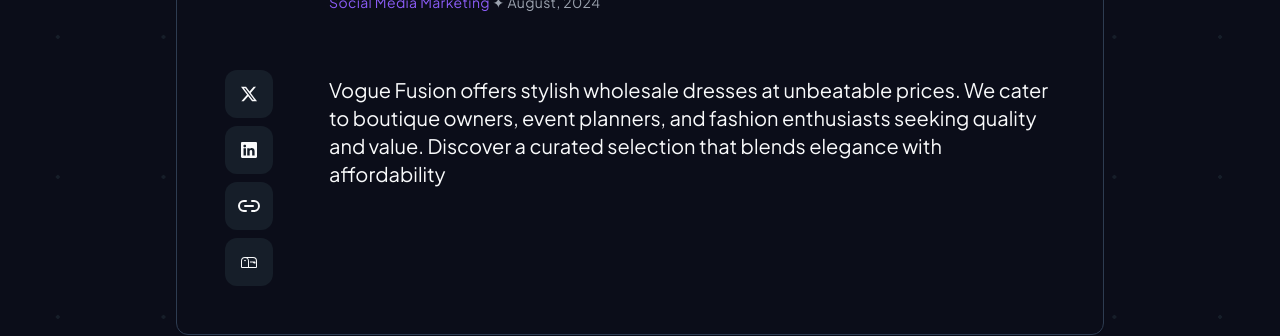
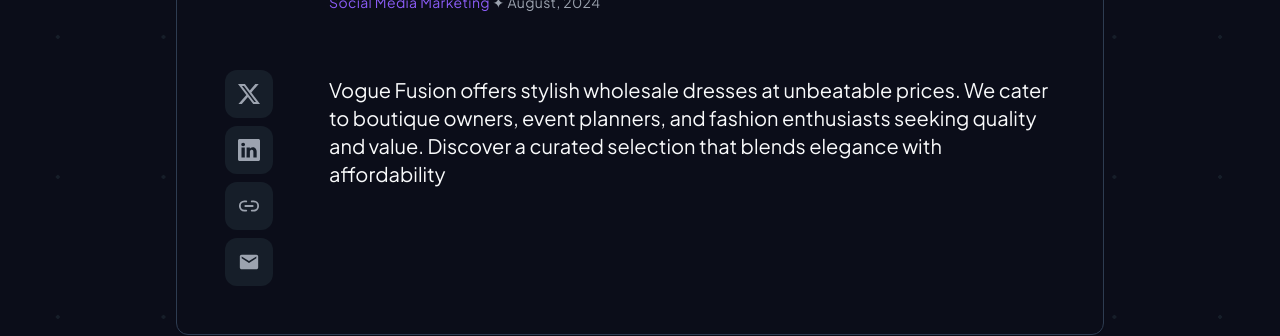
Before and after one commit to itzTedx/portfolio-melwin, a Next.js app: page /projects/app-good-food-social-media in a window 1280 px wide. Shown: the part 823-1159 px from the top of the page. Built offline with nearby package versions, Linux system fonts and the light colour scheme.

Commit message:
Added Functionality: Share icns

```diff
--- a/src/app/projects/_components/project.tsx
+++ b/src/app/projects/_components/project.tsx
@@ -1,7 +1,8 @@
+import { headers } from "next/headers";
+import Image from "next/image";
+
 import { Card, CardContent, CardDescription } from "@/components/ui/card";
-import { Link2, Mail } from "lucide-react";
-import Image from "next/image";
-import { BsLinkedin, BsMailbox, BsTwitterX } from "react-icons/bs";
+import ShareIcons from "./share-icons";
 
 interface ProjectsCardProps {
   project: {
@@ -25,6 +26,9 @@ export default function Project({ project }: ProjectsCardProps) {
 
   const formattedDate = `${month}, ${year}`;
 
+  const headersList = headers();
+  const referer = headersList.get("referer");
+
   return (
     <Card className="group overflow-hidden" key={project.id}>
       <CardContent>
@@ -36,25 +40,13 @@ export default function Project({ project }: ProjectsCardProps) {
             className="object-cover"
           />
         </div>
+
         <div className="flex gap-4 p-4 md:gap-14 md:p-12">
           <aside>
             <div className="mt-1.5 flex size-12 items-center justify-center rounded-md bg-muted font-bricolage text-2xl font-black text-accent">
               V
             </div>
-            <div className="mt-20 hidden flex-col gap-2 sm:flex">
-              <div className="group flex h-10 w-10 items-center justify-center rounded-lg bg-muted p-2 transition-colors duration-300 hover:border sm:h-12 sm:w-12">
-                <BsTwitterX />
-              </div>
-              <div className="group flex h-10 w-10 items-center justify-center rounded-lg bg-muted p-2 transition-colors duration-300 hover:border sm:h-12 sm:w-12">
-                <BsLinkedin />
-              </div>
-              <div className="group flex h-10 w-10 items-center justify-center rounded-lg bg-muted p-2 transition-colors duration-300 hover:border sm:h-12 sm:w-12">
-                <Link2 />
-              </div>
-              <div className="group flex h-10 w-10 items-center justify-center rounded-lg bg-muted p-2 transition-colors duration-300 hover:border sm:h-12 sm:w-12">
-                <BsMailbox />
-              </div>
-            </div>
+            <ShareIcons referer={referer as string} />
           </aside>
           <article className="">
             <h1 className="mb-4 font-bricolage text-3xl font-semibold leading-none tracking-tight md:text-4xl">
--- /dev/null
+++ b/src/app/projects/_components/share-icons.tsx
@@ -0,0 +1,59 @@
+"use client";
+
+import { Link2 } from "lucide-react";
+import Link from "next/link";
+import { useState } from "react";
+import { BsLinkedin, BsTwitterX } from "react-icons/bs";
+import { MdMail } from "react-icons/md";
+
+export default function ShareIcons({ referer }: { referer: string }) {
+  const [showCopiedPopup, setShowCopiedPopup] = useState(false);
+  const handleCopyClick = async () => {
+    try {
+      await navigator.clipboard.writeText(referer);
+      setShowCopiedPopup(true);
+      setTimeout(() => {
+        setShowCopiedPopup(false);
+      }, 1000);
+    } catch (err) {
+      console.error("Failed to copy: ", err);
+    }
+  };
+
+  return (
+    <div className="mt-20 hidden flex-col gap-2 text-muted-foreground sm:flex">
+      <Link
+        href="/"
+        className="group flex h-10 w-10 items-center justify-center rounded-lg bg-muted transition-colors duration-300 hover:border sm:h-12 sm:w-12"
+      >
+        <BsTwitterX className="size-[22px]" />
+      </Link>
+      <Link
+        href="/"
+        className="group flex h-10 w-10 items-center justify-center rounded-lg bg-muted transition-colors duration-300 hover:border sm:h-12 sm:w-12"
+      >
+        <BsLinkedin className="size-[22px]" />
+      </Link>
+
+      <Link
+        href={referer as string}
+        onClick={handleCopyClick}
+        scroll={false}
+        className="group relative flex h-10 w-10 items-center justify-center rounded-lg bg-muted transition-colors duration-300 hover:border sm:h-12 sm:w-12"
+      >
+        <Link2 className="size-[22px]" />
+        {showCopiedPopup && (
+          <div className="absolute left-full top-1/2 ml-2 -translate-y-1/2 rounded-md bg-muted px-4 py-2 text-sm font-medium">
+            Copied!
+          </div>
+        )}
+      </Link>
+      <Link
+        href={`mailto:?body=Hey!%0A%0ACheck%20out%20this%20awesome%20project:%20${referer}`}
+        className="group flex h-10 w-10 items-center justify-center rounded-lg bg-muted transition-colors duration-300 hover:border sm:h-12 sm:w-12"
+      >
+        <MdMail className="size-[22px]" />
+      </Link>
+    </div>
+  );
+}
--- a/src/components/layout/header.tsx
+++ b/src/components/layout/header.tsx
@@ -1,5 +1,3 @@
-"use client";
-
 import Image from "next/image";
 import Link from "next/link";
 
@@ -9,7 +7,6 @@ import { ModeToggle } from "@/components/layout/theme-toggle";
 import { useMediaQuery } from "@/hooks/useMediaQuery";
 
 function Header() {
-  const isMobile = useMediaQuery("(max-width: 768px)");
   return (
     <header
       className={cn(
@@ -21,15 +18,9 @@ function Header() {
           "background-color, backdrop-filter, padding-top, padding-bottom, top",
       }}
     >
-      {isMobile && (
-        <div
-          className={cn(
-            "-z-40 flex justify-center transition-opacity duration-500 ease-in-out",
-          )}
-        >
-          <div className="absolute bottom-0 h-px w-1/2 bg-gradient-to-r from-transparent via-violet-500 to-transparent" />
-        </div>
-      )}
+      <div className={cn("-z-40 flex justify-center md:hidden")}>
+        <div className="absolute bottom-0 h-px w-1/2 bg-gradient-to-r from-transparent via-violet-500 to-transparent md:h-0" />
+      </div>
 
       <div className="container flex w-full items-center justify-between">
         <div className="flex flex-shrink-0 items-center gap-4">
```
